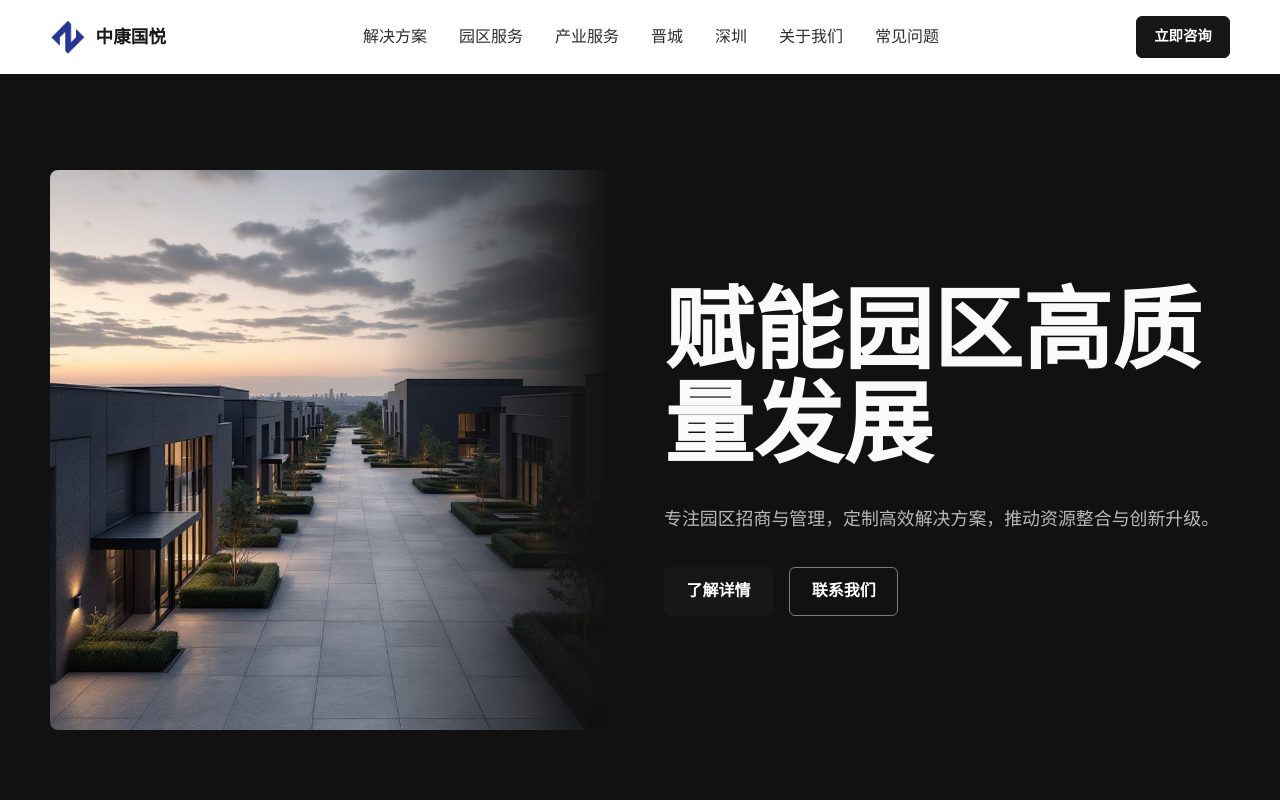
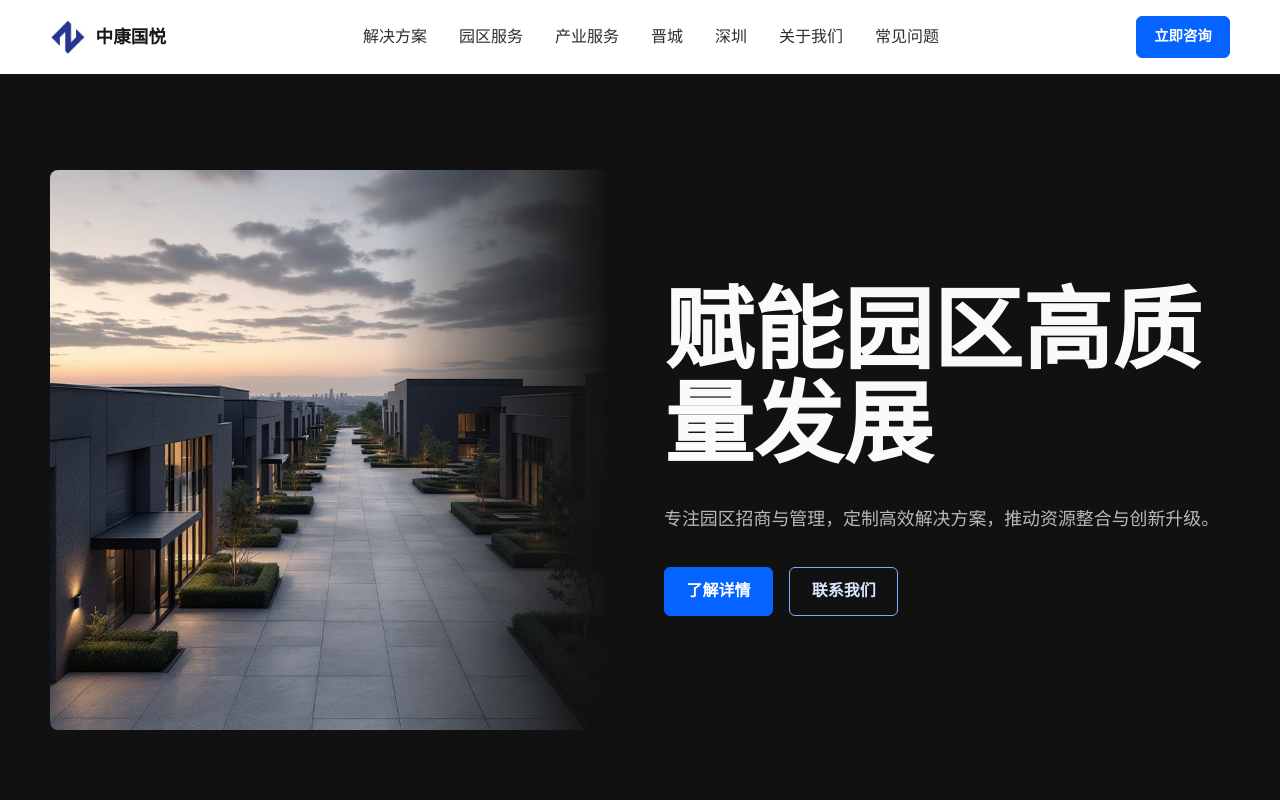
Before and after one commit to iwantjoin126/zkgy-web, a Next.js app: page / in a window 1280 px wide. Shown: the top 800 px of the page. Built offline with nearby package versions, Linux system fonts and the light colour scheme.

Commit message:
Make call-to-action buttons blue

```diff
--- a/app/globals.css
+++ b/app/globals.css
@@ -8,6 +8,8 @@
   --color-border-primary: #e3dfd6;
   --color-accent-primary: #76654a;
   --color-accent-secondary: #2f5f59;
+  --color-action-blue: #0563ff;
+  --color-action-blue-hover: #004fd1;
   --space-05: 0.5rem;
   --space-1: 1rem;
   --space-15: 1.5rem;
@@ -117,8 +119,8 @@ h2 {
   min-height: 42px;
   padding: 0.72em 1.35em;
   border-radius: var(--radius-sm);
-  border: 1px solid var(--color-text-primary);
-  background: var(--color-text-primary);
+  border: 1px solid var(--color-action-blue);
+  background: var(--color-action-blue);
   color: #fff;
   font-weight: 600;
   cursor: pointer;
@@ -130,26 +132,33 @@ h2 {
 }
 
 .btn-primary {
-  background: var(--color-text-primary);
-  border-color: var(--color-text-primary);
+  background: var(--color-action-blue);
+  border-color: var(--color-action-blue);
   color: #fff;
 }
 
 .btn-secondary {
   background: transparent;
-  color: var(--color-text-primary);
+  color: var(--color-action-blue);
+  border-color: var(--color-action-blue);
 }
 
 .btn-on-inverse {
-  background: #fff;
-  border-color: #fff;
-  color: var(--color-text-primary);
+  background: var(--color-action-blue);
+  border-color: var(--color-action-blue);
+  color: #fff;
 }
 
 .btn-secondary-inverse,
 .btn-secondary-on-inverse {
   background: transparent;
-  border-color: rgba(255, 255, 255, 0.45);
+  border-color: #7fb0ff;
+  color: #d8e7ff;
+}
+
+.btn:hover {
+  background: var(--color-action-blue-hover);
+  border-color: var(--color-action-blue-hover);
   color: #fff;
 }
 
```
